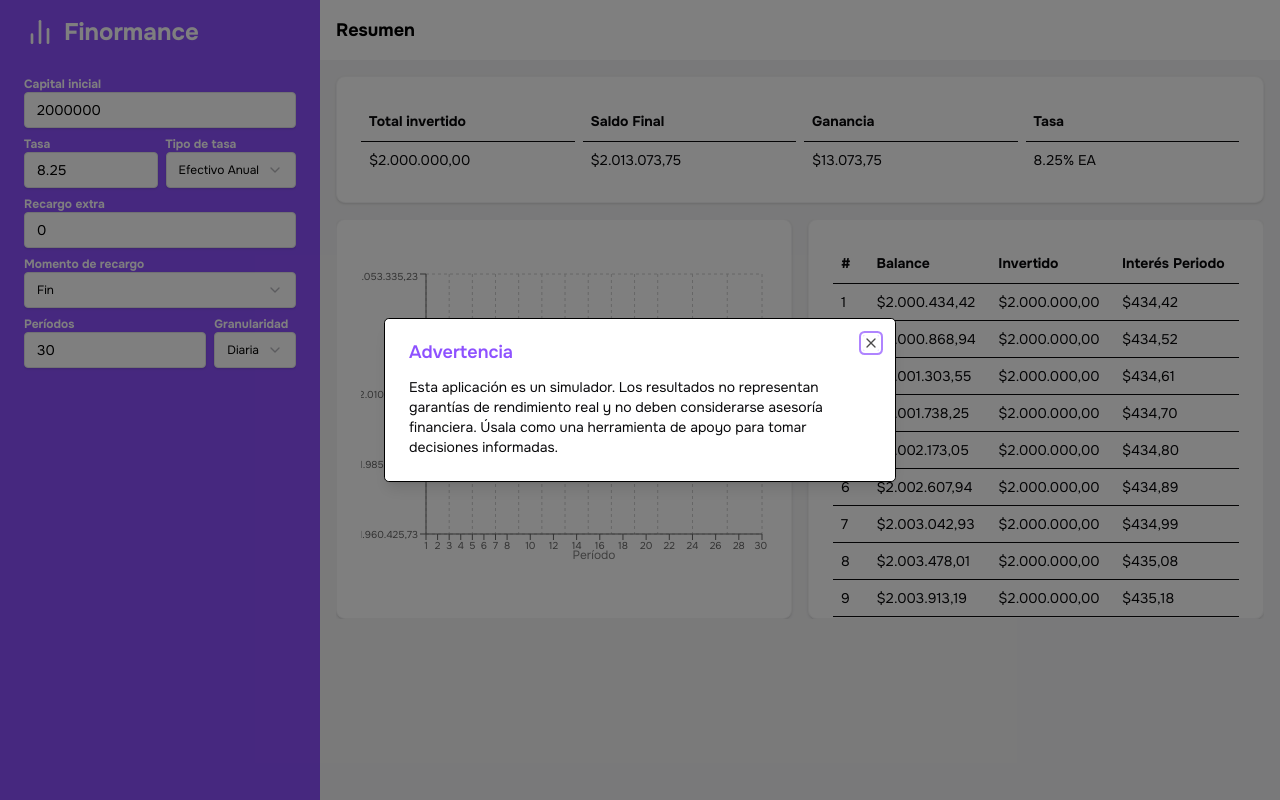
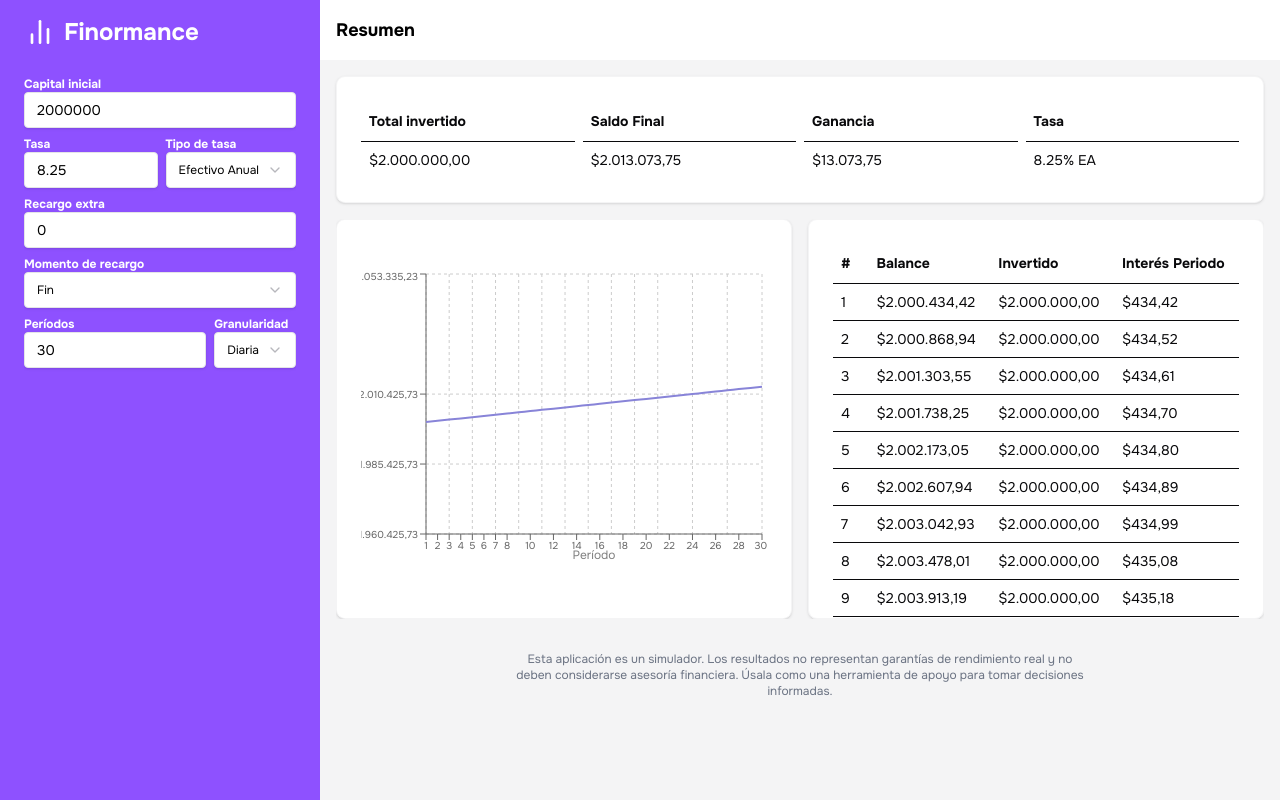
Before and after one commit to JuanLoaiza007/finormance, a Next.js app: page / in a window 1280 px wide. Built offline with nearby package versions, Linux system fonts and the light colour scheme.

Commit message:
feat(pwa): add basic manifest and setup for installability

```diff
--- a/src/app/layout.jsx
+++ b/src/app/layout.jsx
@@ -12,6 +12,17 @@ const OnestFont = Onest({
 export const metadata = {
   title: "Finormance Simulator",
   description: "Simulate your financial performance",
+  manifest: "/manifest.json",
+  themeColor: "#000000",
+  viewport: "width=device-width, initial-scale=1",
+  appleWebApp: {
+    capable: true,
+    statusBarStyle: "default",
+    title: "Finormance",
+  },
+  icons: {
+    apple: "/finormance.svg",
+  },
 };
 
 export default function RootLayout({ children }) {
--- a/src/app/page.jsx
+++ b/src/app/page.jsx
@@ -7,7 +7,6 @@ import { ScheduleTable } from "@/components/features/calc/ScheduleTable";
 import { initialCalculatorData } from "@/components/schemas/calculatorForm";
 import { APP_NAME } from "@/constants/appConstants";
 import { ChartNoAxesColumn } from "lucide-react";
-import UsageAdvice from "@/components/features/common/UsageAdvice";
 import SummarySection from "@/components/features/calc/SummarySection";
 import { Skeleton } from "@/components/ui/skeleton";
 
@@ -191,7 +190,7 @@ export default function InvestmentCalculatorPage() {
                 {/* <ModeToggle /> */}
               </div>
               <div className="w-full h-full overflow-y-auto">
-                <div className="w-full flex flex-col overflow-y-auto gap-2 md:gap-4 pt-2 pb-4 p-2 md:p-4">
+                <div className="w-full flex flex-col overflow-y-auto gap-2 md:gap-4 pt-2 pb-4 p-2 md:p-4 justify-center items-center">
                   {/* Resumen */}
                   <SummarySection summary={summary} formData={formData} />
 
@@ -209,14 +208,18 @@ export default function InvestmentCalculatorPage() {
                       className="w-full flex text-xs md:text-sm"
                     />
                   </div>
+                  <p className="text-xs text-gray-500 mt-4 text-center max-w-xl">
+                    Esta aplicación es un simulador. Los resultados no
+                    representan garantías de rendimiento real y no deben
+                    considerarse asesoría financiera. Úsala como una herramienta
+                    de apoyo para tomar decisiones informadas.
+                  </p>
                 </div>
               </div>
             </>
           )
         )}
       </section>
-
-      <UsageAdvice />
     </main>
   );
 }
```
Also changed, not shown: public/manifest.json (added).
